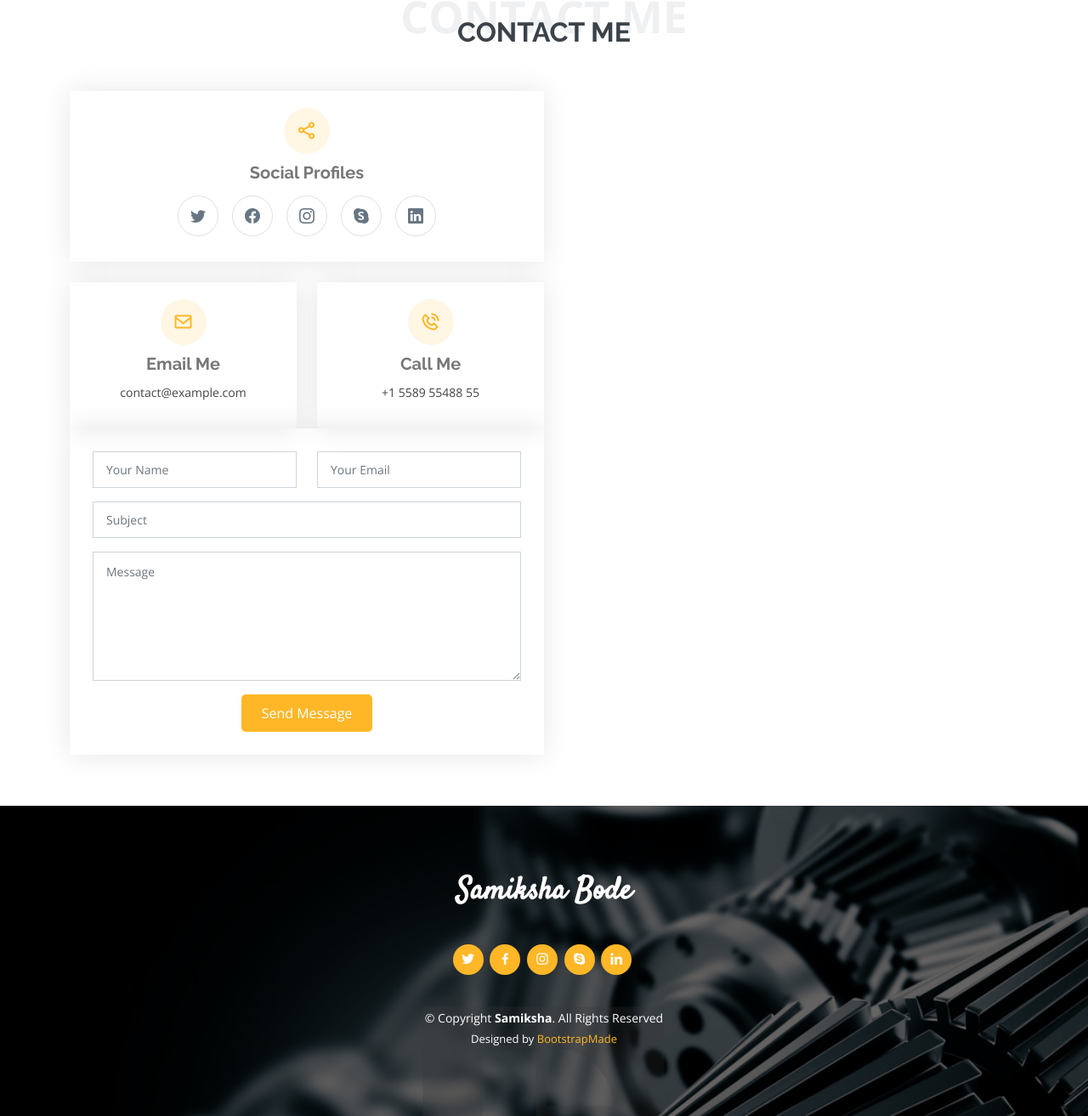
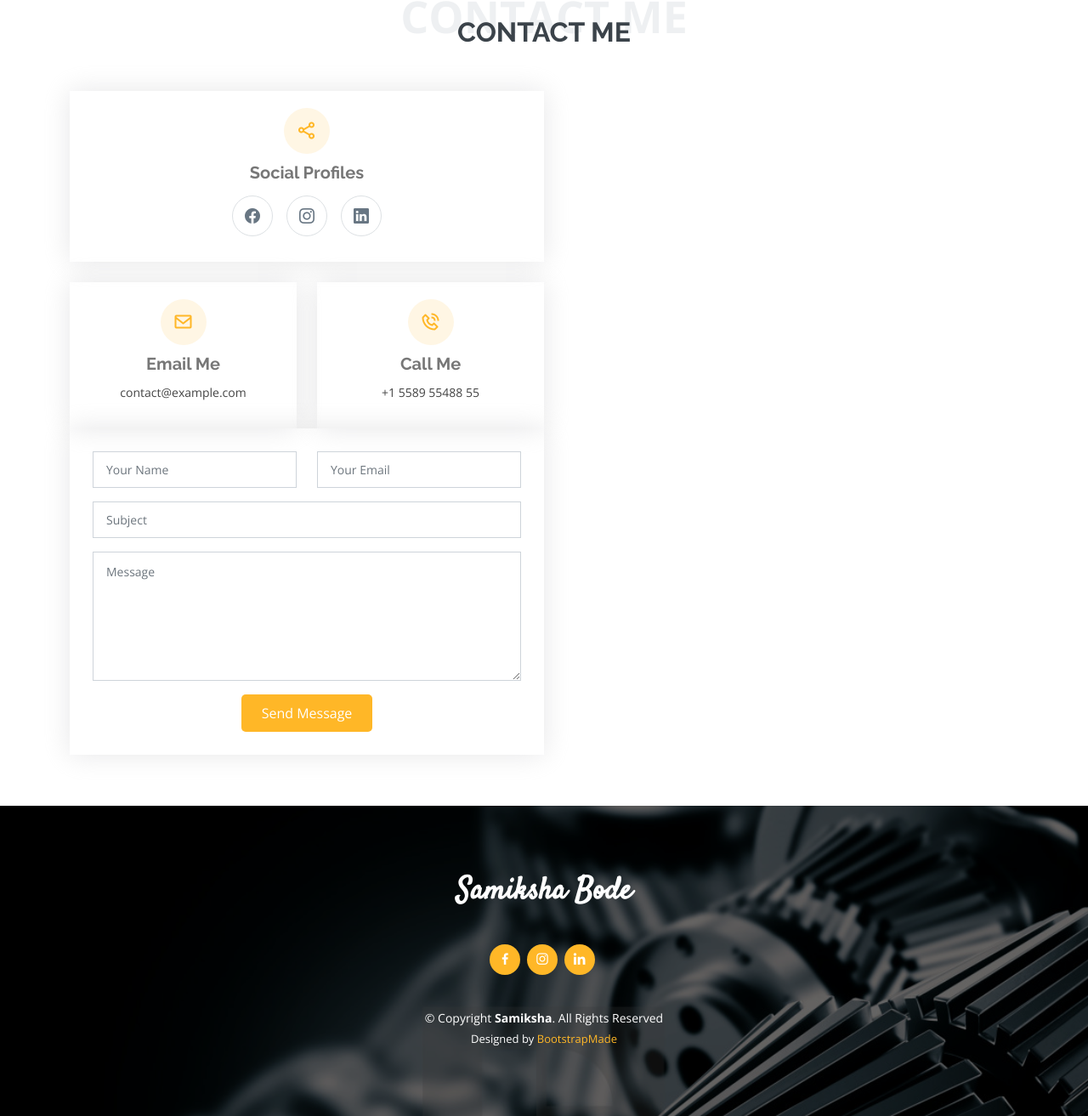
Before and after one commit to Samikshabode8086/OIBGRIP, a plain HTML site: page Portfolio/index.html in a window 1280 px wide. Shown: the part 2729-4042 px from the top of the page at 85% size. Drawn offline with nearby package versions, Linux system fonts and the light colour scheme.

Commit message:
Update index.html

```diff
--- a/Portfolio/index.html
+++ b/Portfolio/index.html
@@ -248,11 +248,11 @@
                   <i class="bx bx-share-alt"></i>
                   <h3>Social Profiles</h3>
                   <div class="social-links">
-                    <a href="#" class="twitter"><i class="bi bi-twitter"></i></a>
-                    <a href="#" class="facebook"><i class="bi bi-facebook"></i></a>
-                    <a href="#" class="instagram"><i class="bi bi-instagram"></i></a>
-                    <a href="#" class="google-plus"><i class="bi bi-skype"></i></a>
-                    <a href="#" class="linkedin"><i class="bi bi-linkedin"></i></a>
+
+                    <a href="https://www.facebook.com/profile.php?id=100008492054920" class="facebook"><i class="bi bi-facebook"></i></a>
+                    <a href="https://www.instagram.com/saamiiii_24/?hl=en" class="instagram"><i class="bi bi-instagram"></i></a>
+
+                    <a href="https://www.linkedin.com/in/samiksha-bode-1a53191b7/" class="linkedin"><i class="bi bi-linkedin"></i></a>
                   </div>
                 </div>
               </div>
@@ -312,11 +312,9 @@
       <h3>Samiksha Bode</h3>
       <p></p>
       <div class="social-links">
-        <a href="#" class="twitter"><i class="bx bxl-twitter"></i></a>
-        <a href="#" class="facebook"><i class="bx bxl-facebook"></i></a>
-        <a href="#" class="instagram"><i class="bx bxl-instagram"></i></a>
-        <a href="#" class="google-plus"><i class="bx bxl-skype"></i></a>
-        <a href="#" class="linkedin"><i class="bx bxl-linkedin"></i></a>
+        <a href="https://www.facebook.com/profile.php?id=100008492054920" class="facebook"><i class="bx bxl-facebook"></i></a>
+        <a href="https://www.instagram.com/saamiiii_24/?hl=en" class="instagram"><i class="bx bxl-instagram"></i></a>
+        <a href="https://www.linkedin.com/in/samiksha-bode-1a53191b7/" class="linkedin"><i class="bx bxl-linkedin"></i></a>
       </div>
       <div class="copyright">
         &copy; Copyright <strong><span>Samiksha</span></strong>. All Rights Reserved
```
